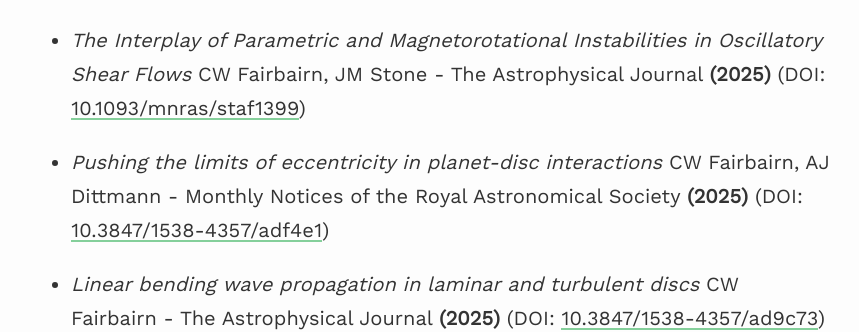
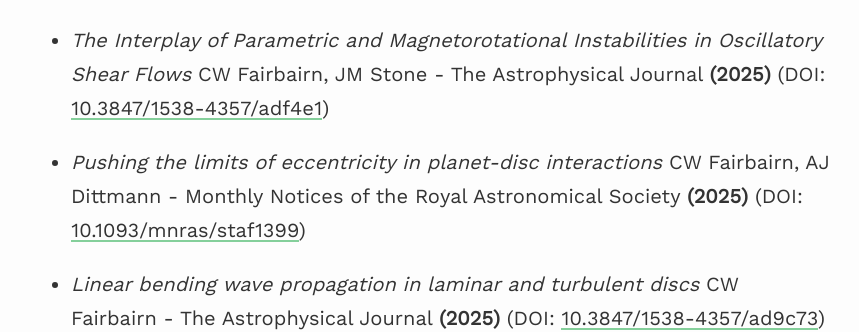
Before and after one commit to callumf8/callumf8.github.io, a Jekyll site: the page built from _projects/publications.md, in a window 1280 px wide. Shown: the part 489-821 px from the top of the page, without its empty margins (209-1068 px from the left). Built offline with Jekyll 4.4.1, drawn with Linux system fonts in a browser that asks for light colours.

```diff
--- a/_projects/publications.md
+++ b/_projects/publications.md
@@ -8,9 +8,9 @@ description: A list of my published articles.
 
 *   *Shadow-Induced Warps in Protoplanetary Disks*  S Zhang, Z Zhu, CW Fairbairn - The Astrophysical Journal **(2025)** Accepted, In Press.
 
-*   *The Interplay of Parametric and Magnetorotational Instabilities in Oscillatory Shear Flows*  CW Fairbairn, JM Stone - The Astrophysical Journal **(2025)** (DOI: [10.1093/mnras/staf1399](https://doi.org/10.1093/mnras/staf1399))
+*   *The Interplay of Parametric and Magnetorotational Instabilities in Oscillatory Shear Flows*  CW Fairbairn, JM Stone - The Astrophysical Journal **(2025)** (DOI: [10.3847/1538-4357/adf4e1](https://iopscience.iop.org/article/10.3847/1538-4357/adf4e1))
 
-*   *Pushing the limits of eccentricity in planet-disc interactions*  CW Fairbairn, AJ Dittmann - Monthly Notices of the Royal Astronomical Society **(2025)** (DOI: [10.3847/1538-4357/adf4e1](https://iopscience.iop.org/article/10.3847/1538-4357/adf4e1))
+*   *Pushing the limits of eccentricity in planet-disc interactions*  CW Fairbairn, AJ Dittmann - Monthly Notices of the Royal Astronomical Society **(2025)** (DOI: [10.1093/mnras/staf1399](https://doi.org/10.1093/mnras/staf1399))
 
 *   *Linear bending wave propagation in laminar and turbulent discs*  CW Fairbairn - The Astrophysical Journal **(2025)** (DOI: [10.3847/1538-4357/ad9c73](https://doi.org/10.3847/1538-4357/ad9c73))
 
```
